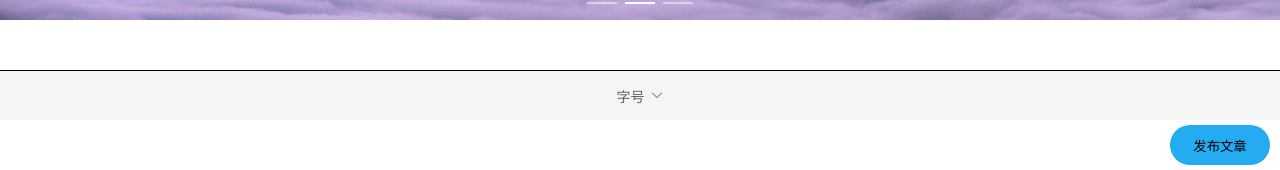
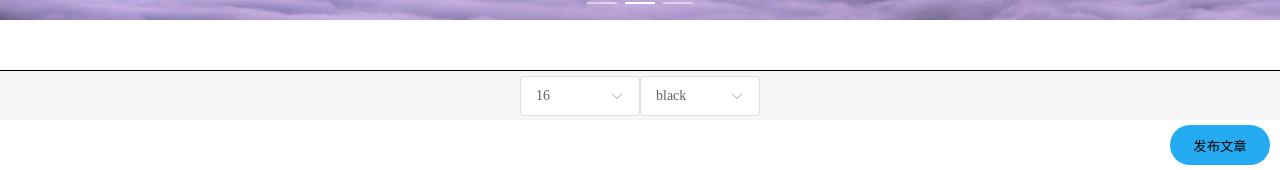
Before and after one commit to SupremacySakura/MyBlog, a Vue app: page /publish in a window 1280 px wide. Shown: the part 630-800 px from the top of the page. Built offline with nearby package versions, Linux system fonts and the light colour scheme; grey boxes are pictures that could not be loaded.

Commit message:
新增了字体颜色修改,优化了修改方式

```diff
--- /dev/null
+++ b/src/components/TheTabUtils.vue
@@ -0,0 +1,56 @@
+<script setup lang="ts">
+import { ref } from 'vue'
+import {
+    ArrowDown,
+} from '@element-plus/icons-vue'
+//
+const emit = defineEmits(['handleChangeText'])
+//字体大小
+const fontSizeList = [12, 14, 16, 18, 20, 22, 24, 26, 28, 30]
+const nowFontSize = ref(16)
+//修改字函数
+const changeText = (command: number|string,type:string) => {
+    emit('handleChangeText', command,type)
+}
+//颜色
+const fontColorList = [
+    { name: 'black', color: '#0b0115' },
+    { name: 'red', color: '#e84632' },
+    { name: 'orange', color: '#ef9e36' },
+    { name: 'yellow', color: '#f7da47' }
+]
+const nowFontColor = ref('#0b0115')
+</script>
+<template>
+    <div class="topUtils">
+        <div class="textUtils">
+            <!-- 字号 -->
+            <el-select v-model="nowFontSize" placeholder="字号" size="large" style="width: 120px">
+                <el-option v-for="item in fontSizeList" :key="item" :label="item" :value="item" @click="changeText(item,'number')"/>
+            </el-select>
+            <!-- 颜色 -->
+            <el-select v-model="nowFontColor" placeholder="颜色" size="large" style="width: 120px">
+                <el-option v-for="item in fontColorList" :key="item" :label="item.name" :value="item.color"
+                    :style="{ backgroundColor: item.color }" @click="changeText(item.color, 'color')"/>
+            </el-select>
+        </div>
+    </div>
+</template>
+<style scoped lang="less">
+.topUtils {
+    width: 100%;
+
+    .textUtils {
+        background-color: #f5f5f5;
+        width: 100%;
+        height: 50px;
+        position: sticky;
+        bottom: 0;
+        display: flex;
+        align-items: center;
+        justify-content: center;
+        border-top: 1px solid black;
+        top: 50px;
+    }
+}
+</style>
--- a/src/views/TheArticlePublish.vue
+++ b/src/views/TheArticlePublish.vue
@@ -111,42 +111,43 @@ const handleArticle = () => {
     setNeedImage(true)
 }
 //头部工具栏
-import { ElMessage } from 'element-plus'
-import {
-    ArrowDown,
-    Check,
-} from '@element-plus/icons-vue'
-//字体大小
-const fontSizeList = [12,14,16,18,20,22,24,26,28,30]
-const fontSizeNow = 16
-const handleCommand = (command: number ) => {
+//导入头部工具栏
+import TheTabUtils from '@/components/TheTabUtils.vue'
+//修改字体函数
+const handleChangeText = (command: number|string,type:string) => {
     const textNode = document.createElement('div')
     textNode.contentEditable = 'true'
     textNode.style.minHeight = '10px'
     textNode.style.minWidth = '10px'
     textNode.style.display = 'inline-block'
-    textNode.style.fontSize = `${command}px`
-    editor.value?.appendChild(textNode)
+    if(type==='number'){
+        textNode.style.fontSize = `${command}px`
+    }else if (type==='color'){
+        textNode.style.color = command as string
+    }
+
+    //获取最后一个子元素
+    const lastChild = editor.value?.lastElementChild as HTMLDivElement
+    //判断是否有子元素,如果没有则添加节点
+    if(!lastChild){
+        editor.value?.appendChild(textNode)
+    }else{
+        //判断最后一个子元素是否为空,如果为空则直接修改,如果不为空则新增一个节点
+        if(lastChild.innerHTML===''){
+            if (type === 'number') {
+                lastChild.style.fontSize = `${command}px`
+            } else if (type === 'color') {
+                lastChild.style.fontSize = command as string
+            }
+        }else{
+            editor.value?.appendChild(textNode)
+        }
+    }
 }
 </script>
 <template>
     <div class="publishPage">
-        <div class="textUtils">
-            <!-- 字号 -->
-            <el-dropdown @command="handleCommand">
-                <span class="el-dropdown-link" :style="{outline:'none'}">
-                    字号<el-icon class="el-icon--right"><arrow-down /></el-icon>
-                </span>
-                <template #dropdown>
-                    <el-dropdown-menu>
-                        <el-dropdown-item :command="item" divided v-for="item in fontSizeList" :key="item">
-                            {{ item }}
-                        </el-dropdown-item>
-
-                    </el-dropdown-menu>
-                </template>
-            </el-dropdown>
-        </div>
+        <TheTabUtils @handleChangeText="handleChangeText"></TheTabUtils>
         <div class="board">
             <form action="">
                 <!-- 标题 -->
@@ -199,18 +200,6 @@ const handleCommand = (command: number ) => {
     display: flex;
     align-items: center;
     flex-direction: column;
-    .textUtils {
-            background-color: #f5f5f5;
-            width: 100%;
-            height: 50px;
-            position: sticky;
-            bottom: 0;
-            display: flex;
-            align-items: center;
-            justify-content: center;
-            border-top: 1px solid black;
-            top: 50px;
-        }
     .board {
         background-color: white;
         width: 60%;
```
